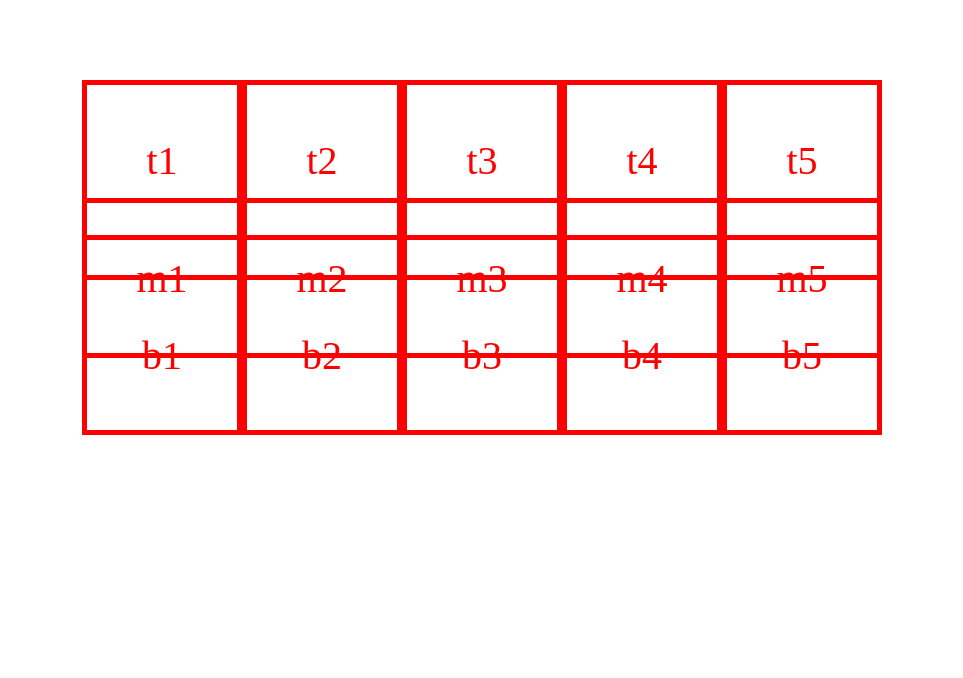
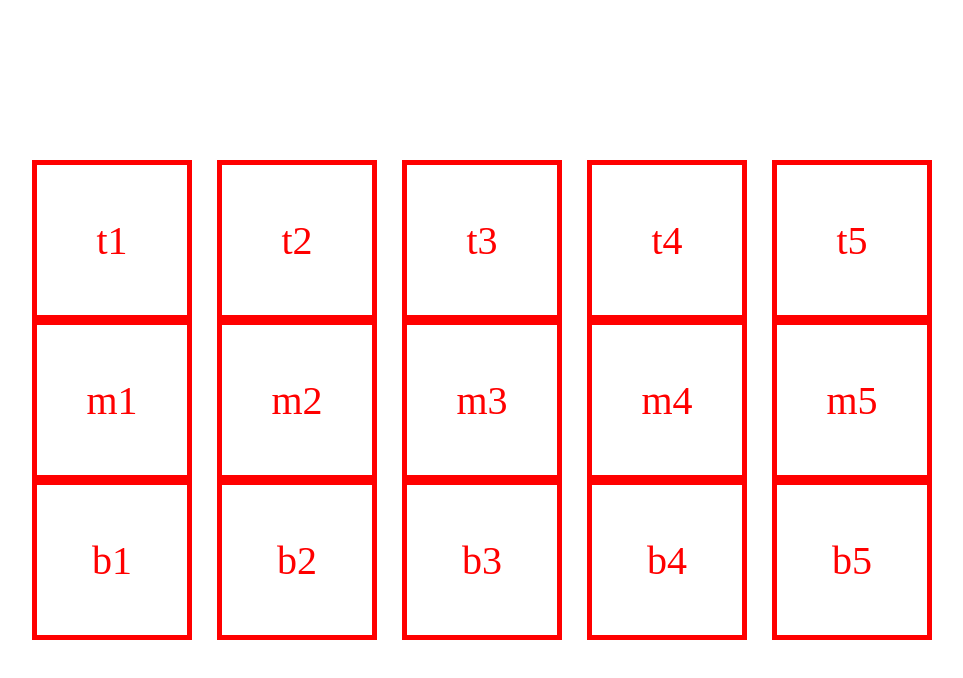
Before and after one commit to bryan-emerson/API-page, a plain HTML site: page index.html in a window 1280 px wide. Shown: the whole page, without its empty margins (158-1121 px from the left). Drawn offline with Linux system fonts and the light colour scheme.

Commit message:
wprking HTML still

```diff
--- a/index.html
+++ b/index.html
@@ -10,27 +10,27 @@
 
 <body>
   <section class="section">
-    <div class="container_one">
+    <!-- <div class="container_one"> -->
       <div class="top top_one">t1</div>
       <div class="top top_two">t2</div>
       <div class="top top_three">t3</div>
       <div class="top top_four">t4</div>
       <div class="top top_five">t5</div>
-    </div>
-    <div class="container_two">
+    <!-- </div> -->
+    <!-- <div class="container_two"> -->
       <div class="mid mid_one">m1</div>
       <div class="mid mid_two">m2</div>
       <div class="mid mid_three">m3 </div>
       <div class="mid mid_four">m4</div>
       <div class="mid mid_five">m5</div>
-    </div>
-    <div class="container_three">
+    <!-- </div> -->
+    <!-- <div class="container_three"> -->
       <div class="btm btm_one">b1</div>
       <div class="btm btm_two">b2</div>
       <div class="btm btm_three">b3</div>
       <div class="btm btm_four">b4</div>
       <div class="btm btm_five">b5</div>
-    </div>
+    <!-- </div> -->
   </section>
 </body>
 </html>
--- a/style.css
+++ b/style.css
@@ -1,13 +1,19 @@
-.container_one, .container_two, .container_three {
+/* .container_one, .container_two, .container_three {
   display: flex;
   justify-content: center;
   align-items: center;
-}
+} */
 
 .section {
-  display: grid;
-  grid-template-rows: 1fr 12% 12% 12% 12% 12% 1fr;
-  /* grid-template-columns: 1fr 12% 12% 12% 12% 12% 1fr; */
+  /* display: grid; */
+  /* grid-template-rows: 1fr 12% 12% 12% 12% 12% 1fr; */
+  /* grid-template-columns: 1fr 25% 25% 25% 1fr; */
+  display: flex;
+  width: 900px;
+  /* flex-direction: column; */
+  justify-content: space-between;
+  align-items: center;
+  flex-wrap: wrap;
 }
 
 .top, .mid, .btm {
@@ -28,5 +34,4 @@ body {
   display: flex;
   justify-content: center;
   align-items: center;
-
 }
```
